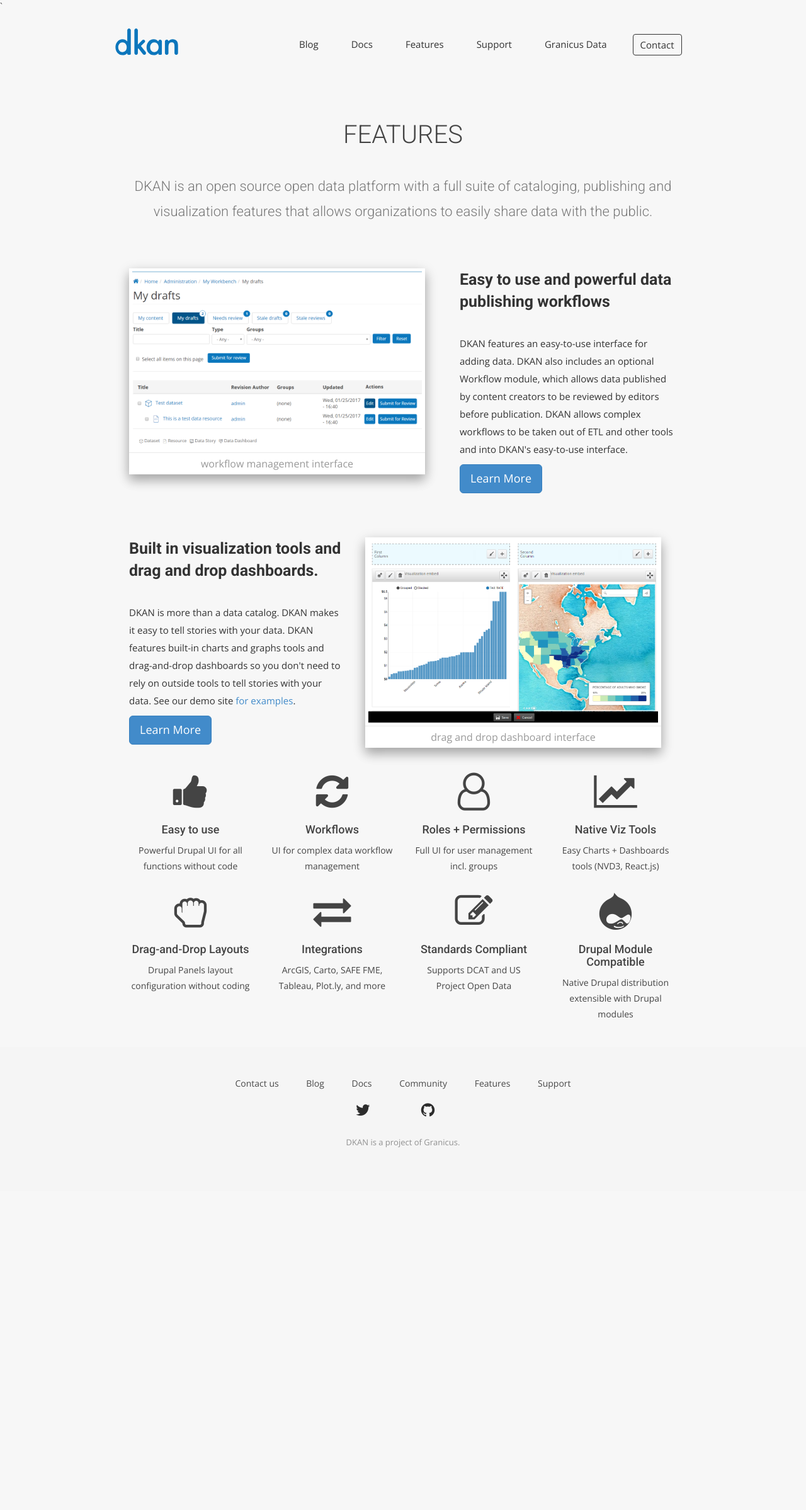
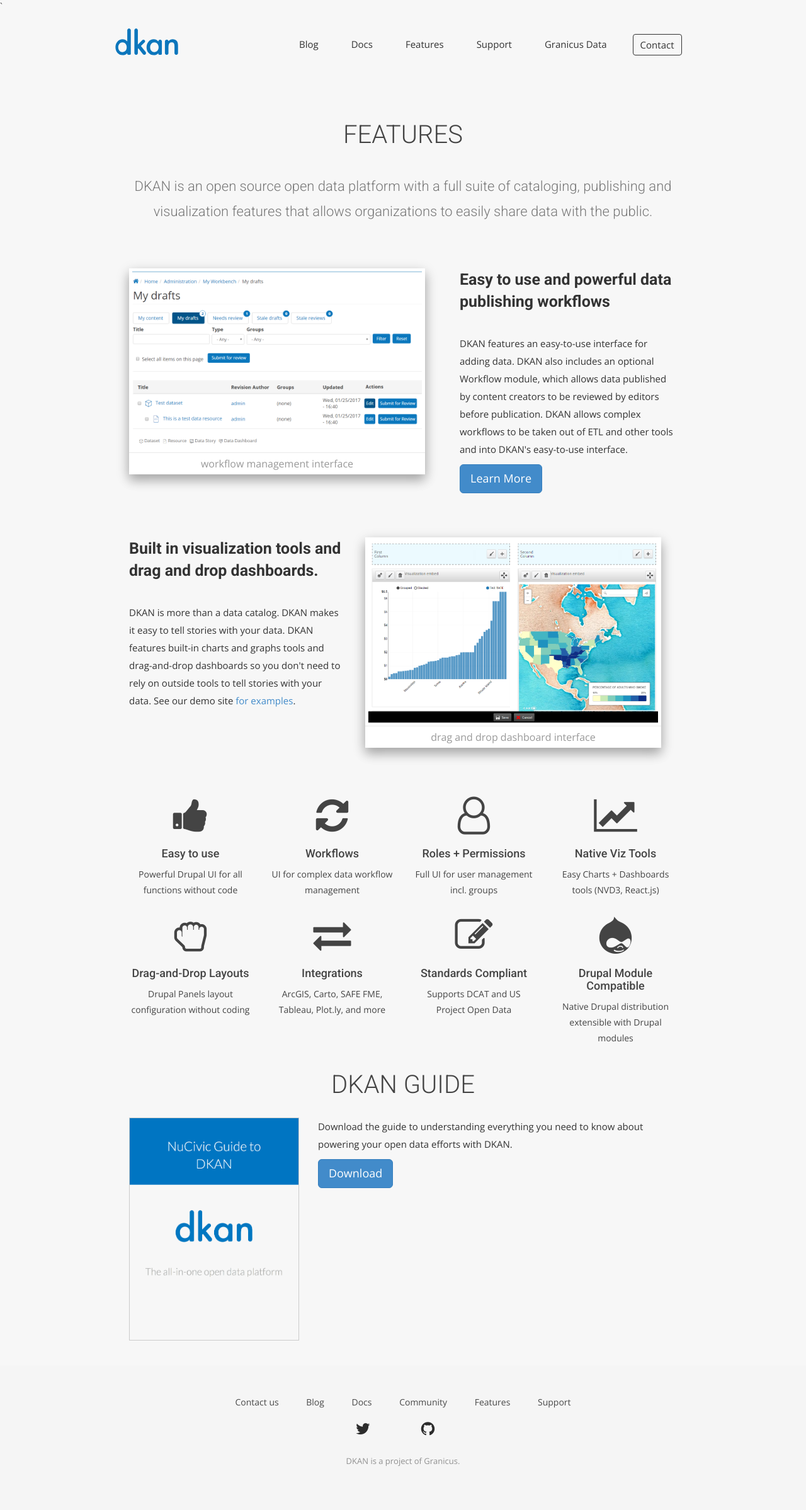
Before and after one commit to GetDKAN/GetDKAN.com, a Jekyll site: the page built from features.html, in a window 1280 px wide. Shown: the whole page at 63% size. Built offline with Jekyll 4.4.1, drawn with Linux system fonts in a browser that asks for light colours; nearby versions of some CDN libraries; some web fonts are replaced; before the commit the page ends 1891 px from its top, so only the background shows below that.

Commit message:
Add DKAN guide

```diff
--- a/css/dkan.css
+++ b/css/dkan.css
@@ -266,7 +266,7 @@
 }
 img.partner-logo {
   height: 35px;
-  max-width: 100%;
+  max-width: 90%;
 }
 #partners .section-title {
   margin:0;
@@ -1072,3 +1072,11 @@
 section.figure--section {
   padding: 0;
 }
+.guide {
+	border: 1px solid #ccc;
+	padding-bottom: 100px;
+}
+.align-left {
+  text-align: left;
+  float: left;
+}
--- a/features.html
+++ b/features.html
@@ -27,7 +27,7 @@
         <p class="margin-b-20">
           DKAN features an easy-to-use interface for adding data. DKAN also includes an optional Workflow module, which allows data published by content creators to be reviewed by editors before publication. DKAN allows complex workflows to be taken out of ETL and other tools and into DKAN's easy-to-use interface.
         </p>
-        <a href="https://getdkan.github.io/dkan-site/2016/04/20/dkan-workflow.html" class="btn btn-lg btn-primary btn-rounded">Learn More</a>
+        <a href="{{site.baseurl}}/2016/04/20/dkan-workflow.html" class="btn btn-lg btn-primary btn-rounded">Learn More</a>
       </div>
     </div>
     <div class="row">
@@ -39,7 +39,6 @@
         <p class="margin-b-20">
             DKAN is more than a data catalog. DKAN makes it easy to tell stories with your data. DKAN features built-in charts and graphs tools and drag-and-drop dashboards so you don't need to rely on outside tools to tell stories with your data. See our demo site <a href="http://demo.getdkan.com/search/type/data_dashboard">for examples</a>.
         </p>
-        <a href="https://getdkan.github.io/dkan-site/2015/10/02/dkan_dashboards.html" class="btn btn-lg btn-primary btn-rounded">Learn More</a>
       </div>
       <div class="col-md-7 margin-b-30">
         <div class="feature-img-holder">
@@ -52,6 +51,7 @@
 
 
     <div class="row ">
+      <p><br/></p>
       <div class="col-sm-6 col-md-3">
         <div class="service-item">
           <i class="fa fa-thumbs-up" aria-hidden="true"></i>
@@ -109,5 +109,15 @@
         </div>
       </div>
     </div>
+    <div class="row">
+			<h2>DKAN Guide</h2>
+      <div class="col-sm-4 col-md-4">
+        <a href="{{site.baseurl}}/img/NuCivicGuidetoDKAN.pdf"><img src="{{site.baseurl}}/img/guide-dkan.png" class="img-responsive guide" /></a>
+      </div>
+      <div class="col-sm-8 col-md-8">
+       <p class="align-left">Download the guide to understanding everything you need to know about powering your open data efforts with DKAN.</p>
+       <a href="{{site.baseurl}}/img/NuCivicGuidetoDKAN.pdf" class="btn btn-lg btn-primary btn-rounded align-left">Download</a>
+      </div>
+    </div>
   </div>
 </section>
--- a/index.html
+++ b/index.html
@@ -140,7 +140,7 @@
         <div class="service-item">
           <div class="service-item-img-wrap"><img src="{{site.baseurl}}/img/ac-logo.png" alt="Angry Cactus logo" class="partner-logo"/></div>
 	<h4><a href="http://www.angrycactus.biz/">Angry Cactus</a></h4>
-          <p>Built numerous DKAN sites, have contributed significant code to DKAN. Specializing in mulitlingual, DKAN customization best practices, and DevOps.</p>
+          <p>Specializing in mulitlingual, DKAN customization best practices, and DevOps.</p>
         </div>
       </div>
       <div class="col-sm-6 col-md-3">
@@ -161,7 +161,7 @@
         <div class="service-item">
           <div class="service-item-img-wrap"><img src="{{site.baseurl}}/img/civicactionslogo.jpg" alt="Civic Actions logo" class="partner-logo"/></div>
 	<h4><a href="http://www.civicactions.com/">Civic Actions</a></h4>
-          <p>Experience customizing DKAN for large government agencies with Agile development process.</p>
+          <p>Experience customizing DKAN for large government agencies with Agile process.</p>
         </div>
       </div>
     </div>
```
Also changed, not shown: img/guide-dkan.png (added), 1 other file.
